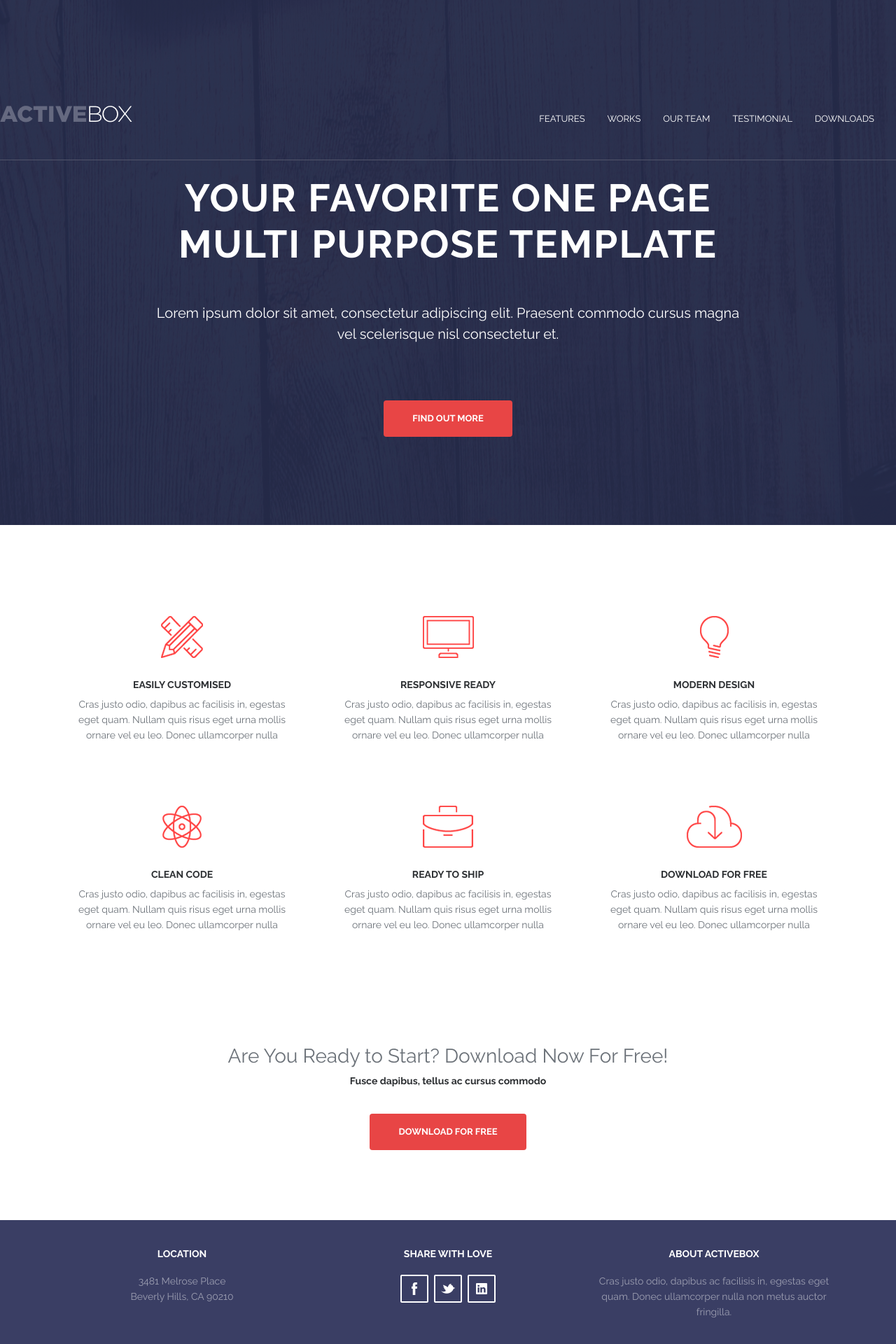
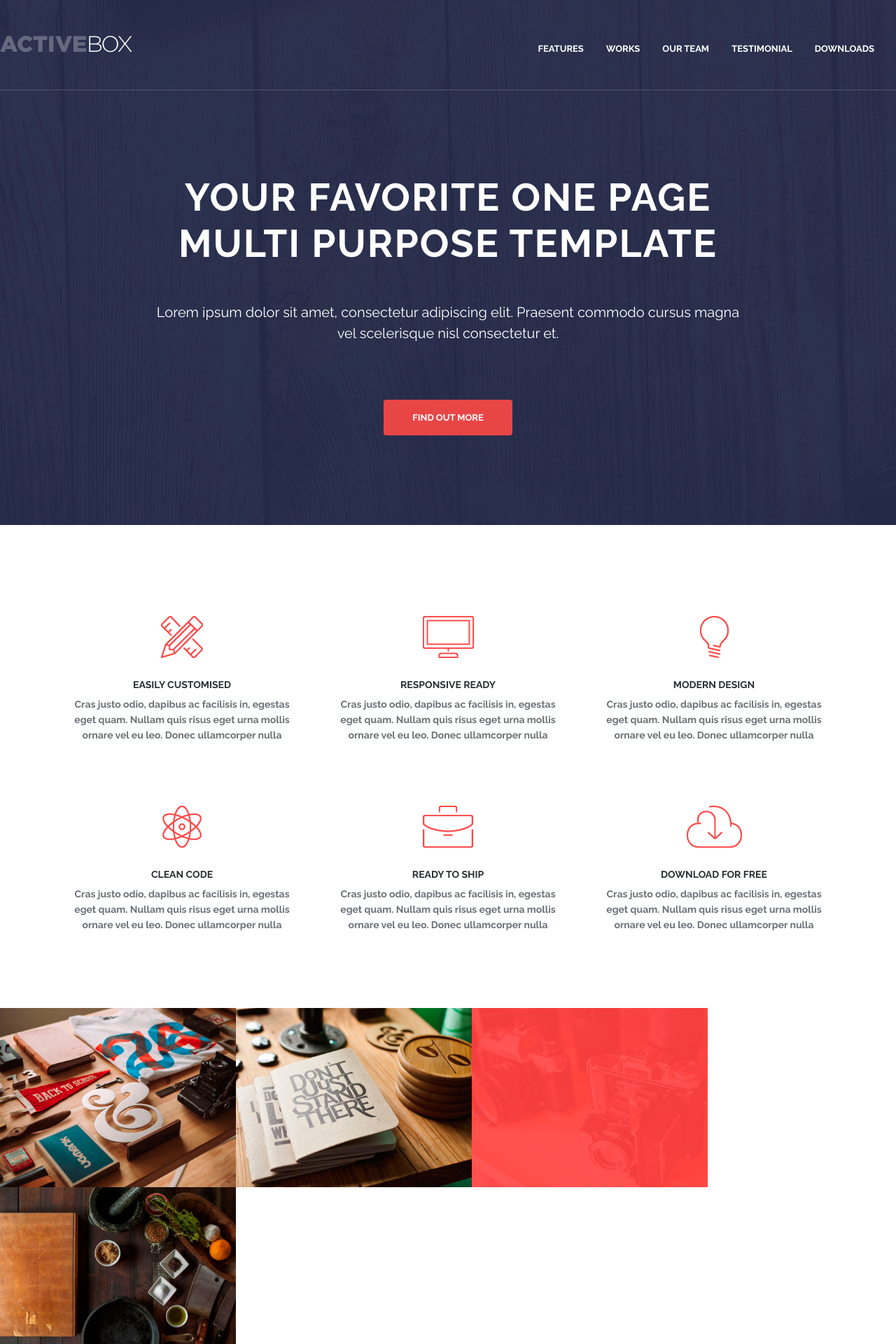
Before and after one commit to karenmanzur/SmoothOperators-Desarrollo-Web, a PHP site: page / in a window 1280 px wide. Shown: the top 1920 px of the page at 70% size. Run offline with PHP 8.4, Linux system fonts and the light colour scheme; some libraries are stand-ins or nearby versions.

Commit message:
Works
Aqui estan las 8 imágenes agregadas al index.html.

```diff
--- a/css/estilo.css
+++ b/css/estilo.css
@@ -1,15 +1,19 @@
 body{
   font-family: 'Raleway', sans-serif;
-  font-weight: 400;
+  font-weight: bold;
     color: #6c7279;
 }
 
 header{
-  position: fixed;
   width: 100%;
-
 }
-
+.img-width{
+  width: 337px;
+  height: 256px;
+}
+.text-0{
+  font-size: 0rem;
+}
 section .download  {
   padding: 100px 0;
 }
@@ -55,7 +59,7 @@ header .col-lg-3{
 }
 
   .top-text {
-  padding-top: 250px;
+  padding-top: 120px;
   font-weight: 1000;
 
 }
@@ -84,7 +88,7 @@ header .col-lg-3{
      padding: 15px 40px;
 }
 
-  /*Features*/
+  /Features/
   section .features {
       margin-bottom: 50px;
         }
@@ -113,7 +117,7 @@ header .col-lg-3{
   }
 
 
-  /*Footer*/
+  /Footer/
 
 footer {
   text-align: center;
--- a/index.html
+++ b/index.html
@@ -11,7 +11,7 @@
 <body>
     <section class="top">
     <header lass="container-fluid">
-		<div class="row">
+        <div class="row mt-0">
             <div class="col-lg-3">
                 <img src="img/ActiveBox.png" id="logo">
             </div>
@@ -80,6 +80,22 @@
         </div>
     </section>
 
+    <!-- Parte de las 8 imagenes -->
+
+    <div class="container-fluid px-0 text-0">
+            <div class="pt-5 mr-0 ml-0">
+                <a href="#"><img class="img-width" src="img/work_1.png" alt="work"></img></a>
+                <a href="#"><img class="img-width" src="img/work_2.png" alt="work2"></img></a>
+                <a href="#"><img class="img-width" src="img/work_3.png" alt="work3"></img></a>
+                <a href="#"><img class="img-width" src="img/work_4.png" alt="work4"></img></a>
+            </div>
+            <div class="pb-5 mr-0 ml-0">
+                <a href="#"><img class="img-width" src="img/work_5.png" alt="work5"></img></a>
+                <a href="#"><img class="img-width" src="img/work_6.png" alt="work6"></img></a>
+                <a href="#"><img class="img-width" src="img/work_7.png" alt="work7"></img></a>
+                <a href="#"><img class="img-width" src="img/work_8.png" alt="work8"></img></a>
+            </div>
+    </div>
     <section>
         <div class="container">
              <div  class="download" align="center">
@@ -95,12 +111,12 @@
     <footer class="footer">
         <div class="footer-top">
             <div class="container">
-                <div class="row">
-                    <div class="footer-col col-md-4">
+                <div class="row p-0 m-0">
+                    <div class="col-md-4">
                         <h5>Location</h5>
                         <p>3481 Melrose Place<br>Beverly Hills, CA 90210</p>
                     </div>
-                    <div class="footer-col col-md-4">
+                    <div class="col-md-4">
                         <h5>SHARE WITH LOVE</h5>
                         <div class="share">
                             <li><img src="img/facebook.png" alt=""></li>
@@ -109,7 +125,7 @@
 
                         </div>
                     </div>
-                    <div class="footer-col col-md-4">
+                    <div class="col-md-4">
                         <h5>ABOUT ACTIVEBOX</h5>
                         <p>Cras justo odio, dapibus ac facilisis in, egestas eget quam. Donec ullamcorper nulla non metus auctor fringilla.</p>
                     </div>
```
Also changed, not shown: img/work_1.png (added), img/work_2.png (added), img/work_3.png (added), img/work_4.png (added), img/work_5.png (added), img/work_6.png (added), img/work_7.png (added), img/work_8.png (added). Lines whose indentation alone changed are shown as unchanged.
